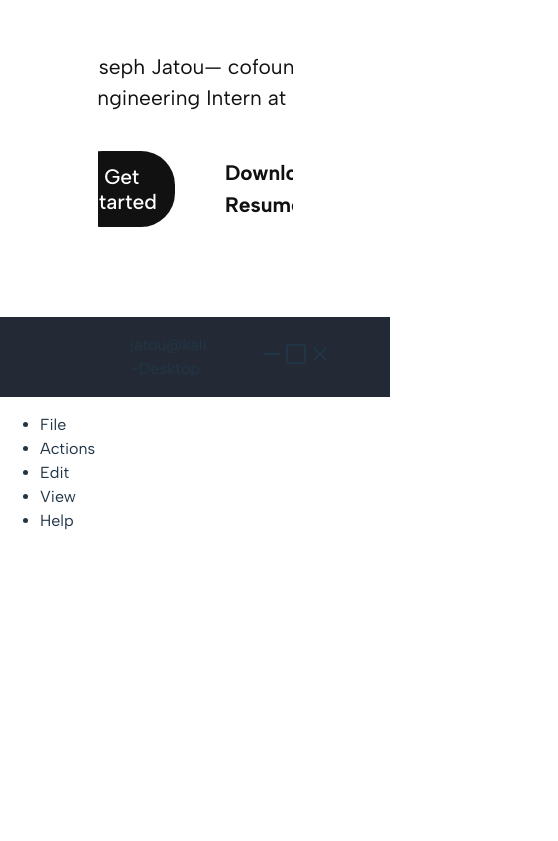
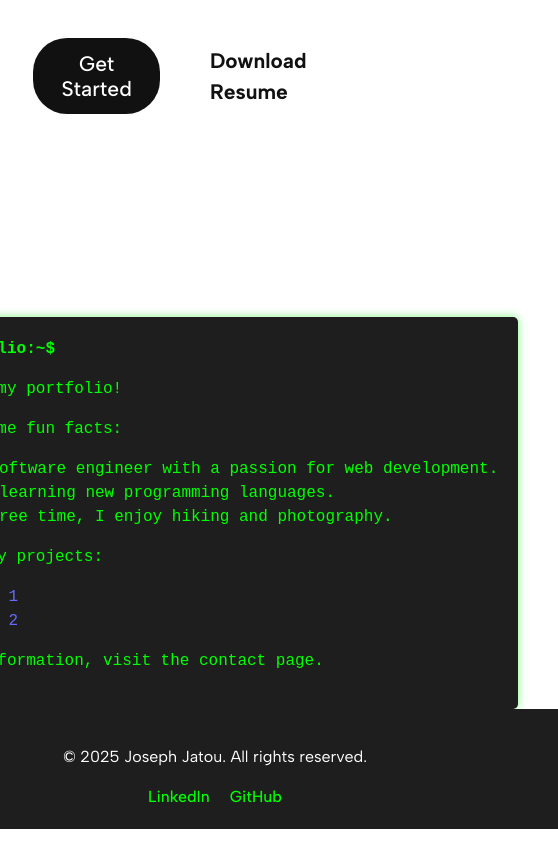
Before and after one commit to sudoBaymax/personal_website, a React (Vite) app in the folder client/: page / in a window 390 px wide. Shown: the part 868-1709 px from the top of the page, 558 px wide, since content can reach past the window. Before the commit the page ends 844 px from the top, so only its background shows below. Built offline with nearby package versions, Linux system fonts and the light colour scheme.

Commit message:
fixed scrolling and responsiveness issue

```diff
--- a/client/src/App.tsx
+++ b/client/src/App.tsx
@@ -1,7 +1,8 @@
 import React from 'react';
+import TerminalSection from './components/TerminalSection'; // Import the new terminal section
 import NavBar from './components/NavBar';
 import LandingPage from './pages/LandingPage';
-import Terminal from './components/Terminal';
+import Footer from './components/Footer'; // Import the footer component
 import './App.css';
 
 function App() {
@@ -10,8 +11,9 @@ function App() {
       <NavBar />
       <div className="content-container">
         <LandingPage />
-        <Terminal />
+        <TerminalSection /> {/* Add the terminal section to the main layout */}
       </div>
+      <Footer /> {/* Add the footer to the main layout */}
     </div>
   );
 }
--- /dev/null
+++ b/client/src/components/Footer.css
@@ -0,0 +1,23 @@
+.footer {
+  background-color: #1e1e1e; /* Dark background */
+  color: #ffffff; /* White text */
+  text-align: center;
+  padding: 20px;
+  position: relative;
+  bottom: 0;
+  width: 100%;
+}
+
+.social-links {
+  margin-top: 10px;
+}
+
+.social-links a {
+  color: #00ff00; /* Green links */
+  margin: 0 10px;
+  text-decoration: none;
+}
+
+.social-links a:hover {
+  text-decoration: underline;
+}
--- /dev/null
+++ b/client/src/components/Footer.tsx
@@ -0,0 +1,16 @@
+import React from 'react';
+import './Footer.css'; // Import styles for the footer
+
+const Footer = () => {
+  return (
+    <footer className="footer">
+      <p>&copy; {new Date().getFullYear()} Joseph Jatou. All rights reserved.</p>
+      <div className="social-links">
+        <a href="https://linkedin.com/in/yourprofile" target="_blank" rel="noopener noreferrer">LinkedIn</a>
+        <a href="https://github.com/yourprofile" target="_blank" rel="noopener noreferrer">GitHub</a>
+      </div>
+    </footer>
+  );
+};
+
+export default Footer;
--- /dev/null
+++ b/client/src/components/TerminalSection.css
@@ -0,0 +1,19 @@
+.terminal {
+  background-color: #1e1e1e; /* Dark background */
+  color: #00ff00; /* Green text */
+  font-family: 'Courier New', Courier, monospace; /* Monospace font */
+  padding: 20px;
+  border-radius: 5px;
+  box-shadow: 0 0 10px rgba(0, 255, 0, 0.5);
+  max-height: 400px; /* Limit height */
+  overflow-y: auto; /* Enable scrolling */
+}
+
+.terminal-header {
+  font-weight: bold;
+  margin-bottom: 10px;
+}
+
+.terminal-content {
+  white-space: pre; /* Preserve whitespace */
+}
--- /dev/null
+++ b/client/src/components/TerminalSection.tsx
@@ -0,0 +1,27 @@
+import React from 'react';
+import './TerminalSection.css'; // Import styles for the terminal
+
+const TerminalSection = () => {
+  return (
+    <div className="terminal">
+      <div className="terminal-header">user@portfolio:~$</div>
+      <div className="terminal-content">
+        <p>Welcome to my portfolio!</p>
+        <p>Here are some fun facts:</p>
+        <ul>
+          <li>I'm a software engineer with a passion for web development.</li>
+          <li>I love learning new programming languages.</li>
+          <li>In my free time, I enjoy hiking and photography.</li>
+        </ul>
+        <p>Check out my projects:</p>
+        <ul>
+          <li><a href="#project1">Project 1</a></li>
+          <li><a href="#project2">Project 2</a></li>
+        </ul>
+        <p>For more information, visit the contact page.</p>
+      </div>
+    </div>
+  );
+};
+
+export default TerminalSection;
--- a/client/src/index.css
+++ b/client/src/index.css
@@ -5,7 +5,7 @@
 
   color-scheme: light dark;
   color: rgba(255, 255, 255, 0.87);
-  background-color: #242424;
+  background-color: #ffffff; /* Changed from #242424 to #ffffff */
 
   font-synthesis: none;
   text-rendering: optimizeLegibility;
--- a/client/src/styles/Nav.css
+++ b/client/src/styles/Nav.css
@@ -2,7 +2,8 @@
 
 /* Navbar Wrapper */
 .wrapper {
-    position: fixed; /* Fixed navbar */
+    position: relative; /* Change to relative to allow scrolling */
+
     top: 0;
     left: 0;
     right: 0;
@@ -11,14 +12,15 @@
     backdrop-filter: blur(10px); /* Glassmorphism effect */
     z-index: 1000; /* Ensure it stays on top */
     font-family: "Albert Sans", sans-serif;
-    background-color: #ffffff
+    background-color: #ffffff;
 }
 
 .navbar {
     display: flex;
     align-items: center;
     justify-content: space-between;
-    width: 40%;
+    width: 55%; /* Change width to 100% */
+
     max-width: 1200px;
     background: rgba(120, 120, 120, 0.2); /* Transparent with slight opacity */
     backdrop-filter: blur(10px); /* Frosted glass effect */
--- a/client/src/styles/Terminal.css
+++ b/client/src/styles/Terminal.css
@@ -3,7 +3,5 @@
   grid-template-columns: 1fr 1fr 1fr;
   align-items: center;
   justify-content: center;
-  background-color:  #232a35;
-
-
+  background-color:  #ffffff; /* Changed from #232a35 to #ffffff */
 }
```
Also changed, not shown: client/src/pages/ContactPage.tsx (added, +51 -0 lines), client/src/pages/ResumePage.tsx (added, +18 -0 lines).
